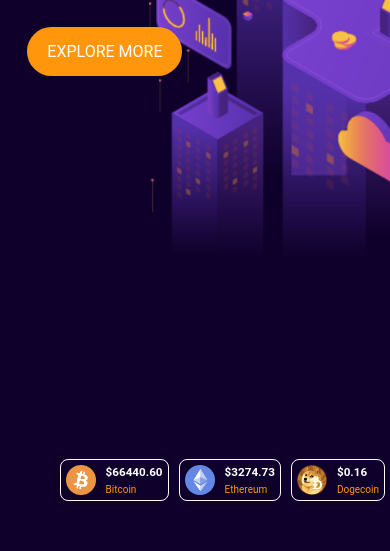
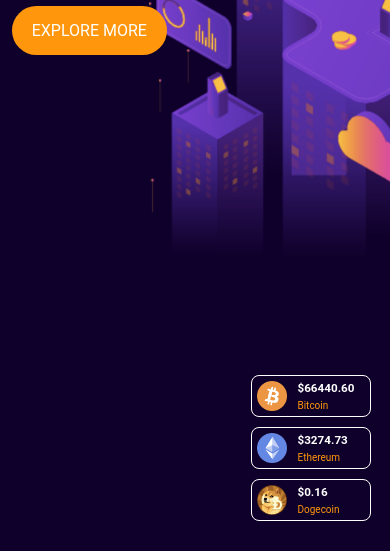
Before and after one commit to AmjadAliAbro/Cypto-Website-Design, a plain HTML site: page index.html in a window 390 px wide. Shown: the part 293-844 px from the top of the page. Drawn offline with Linux system fonts and the light colour scheme.

Commit message:
fixed responsive-issues

```diff
--- a/style.css
+++ b/style.css
@@ -11,7 +11,7 @@
   background: url(./images/background.png);
   background-size: cover;
   background-position: center;
-  padding: 0 7%;
+  padding: 0 3%;
   color: #fff;
 }
 
@@ -58,7 +58,7 @@ nav .btn {
 }
 
 .content h1 {
-  font-size: 88px;
+  font-size: 69px;
   margin-bottom: 15px;
 }
 
@@ -100,7 +100,7 @@ nav .btn {
   margin: 0 15px;
   color: #ff960b;
   border: 1px solid #fff;
-  padding: 20px 30px;
+  padding: 15px;
   border-radius: 8px;
   -webkit-border-radius: 8px;
   -moz-border-radius: 8px;
@@ -118,14 +118,14 @@ nav .btn {
   margin-bottom: 5px;
 }
 
-@media screen and (max-width: 768px) {
+@media screen and (max-width: 930px) {
   nav ul {
     display: flex;
   }
 
   nav ul li {
     padding: 0 2px;
-    font-size: 12px;
+    font-size: 10px;
     margin: 10px;
   }
 
@@ -139,13 +139,16 @@ nav .btn {
   }
 
   .coin-list {
-    right: 0%;
+    right: 5%;
+    bottom: 3%;
+    flex-direction: column;
   }
 
   .coin {
     font-size: 10px;
-    margin: 0 5px;
+    margin: 5px;
     padding: 5px;
+    width: 100%;
   }
 
   .coin img {
```
